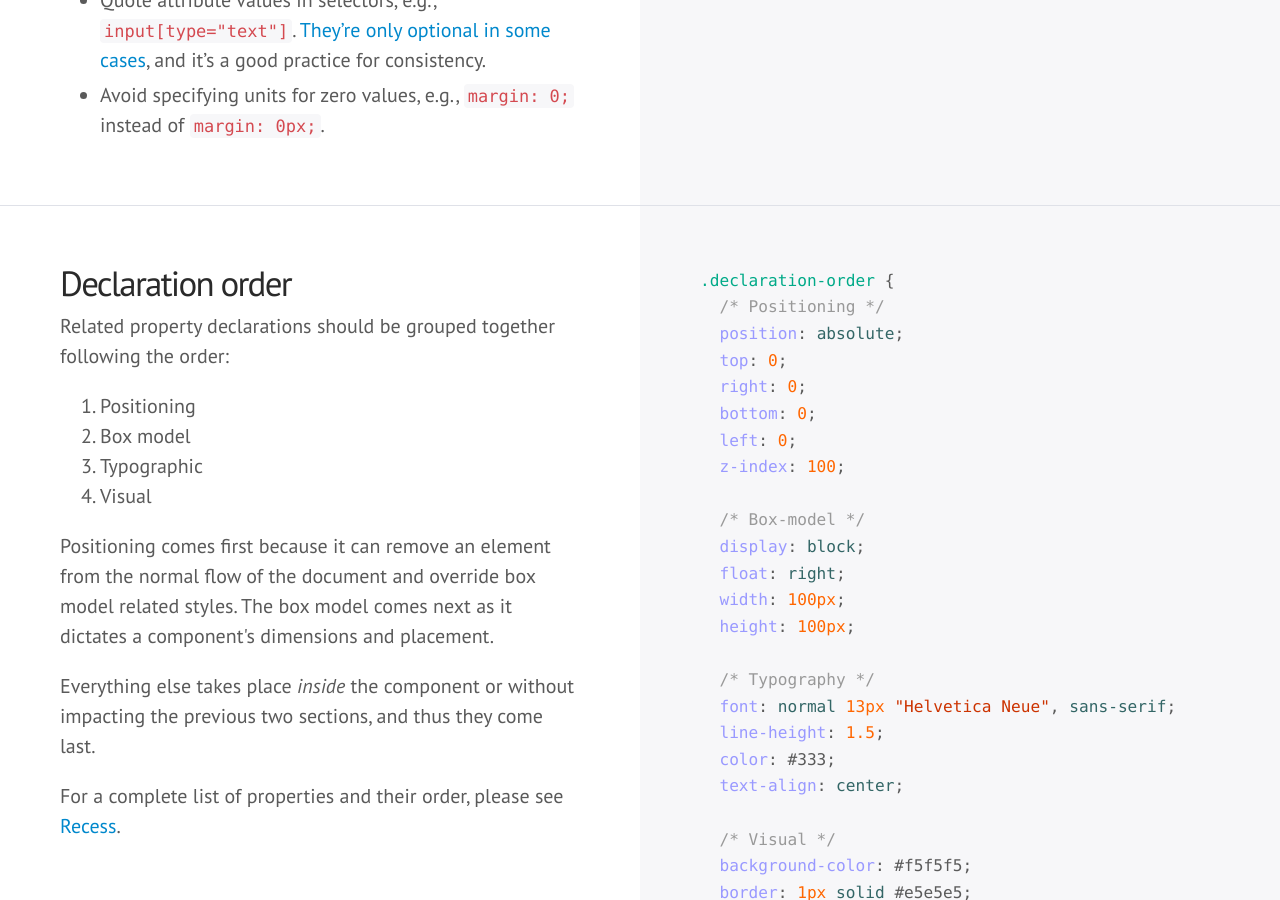
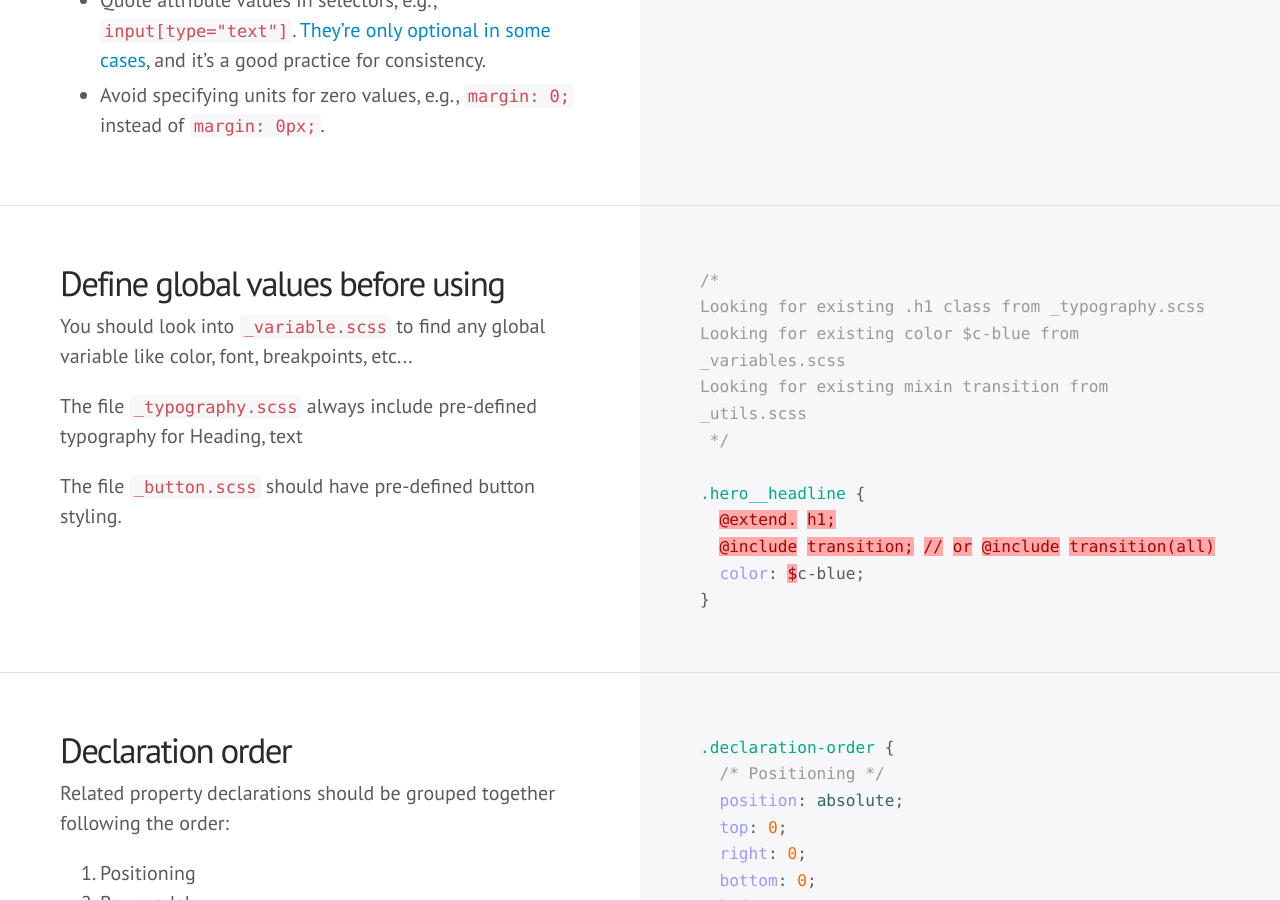
Before and after one commit to Solis-Lab-Solution/code-standards, a Jekyll site: the page built from index.html, in a window 1280 px wide and 900 px high, scrolled down 5334 px. Built offline with Jekyll 4.4.1, drawn with Linux system fonts in a browser that asks for light colours; some web fonts are replaced; Markdown is read by kramdown in place of the engine named in the settings; comment, search, counter and statistics services are not loaded.

Commit message:
Update SCSS files, add define block

```diff
--- /dev/null
+++ b/_includes/css/define.scss
@@ -0,0 +1,11 @@
+/*
+Looking for existing .h1 class from _typography.scss
+Looking for existing color $c-blue from _variables.scss
+Looking for existing mixin transition from _utils.scss
+ */
+
+.hero__headline {
+  @extend. h1;
+  @include transition; // or @include transition(all)
+  color: $c-blue;
+}
--- a/index.html
+++ b/index.html
@@ -156,6 +156,18 @@ layout: default
   </div>
 </div>
 
+<div class="section" id="define-before-using">
+  <div class="col">
+    <h3>Define global values before using</h3>
+    <p>You should look into <code>_variable.scss</code> to find any global variable like color, font, breakpoints, etc...</p>
+    <p>The file <code>_typography.scss</code> always include pre-defined typography for Heading, text</p>
+    <p>The file <code>_button.scss</code> should have pre-defined button styling.</p>
+  </div>
+  <div class="col">
+    {% highlight css %}{% include css/define.scss %}{% endhighlight %}
+  </div>
+</div>
+
 <div class="section" id="css-declaration-order">
   <div class="col">
     <h3>Declaration order</h3>
@@ -181,7 +193,7 @@ layout: default
     <p>Place media queries inside each class. Keep mobile-first: define in mobile, then in large screens.</p>
   </div>
   <div class="col">
-    {% highlight css %}{% include css/media-queries.css %}{% endhighlight %}
+    {% highlight css %}{% include css/media-queries.scss %}{% endhighlight %}
   </div>
 </div>
 
@@ -202,7 +214,7 @@ layout: default
     <p>If it extends multiple declarations, add each of them in single row.</p>
   </div>
   <div class="col">
-    {% highlight css %}{% include css/single-declarations.css %}{% endhighlight %}
+    {% highlight css %}{% include css/single-declarations.scss %}{% endhighlight %}
   </div>
 </div>
 
```
Also changed, not shown: _includes/css/media-queries.scss (renamed from _includes/css/media-queries.css), _includes/css/single-declarations.scss (renamed from _includes/css/single-declarations.css).
